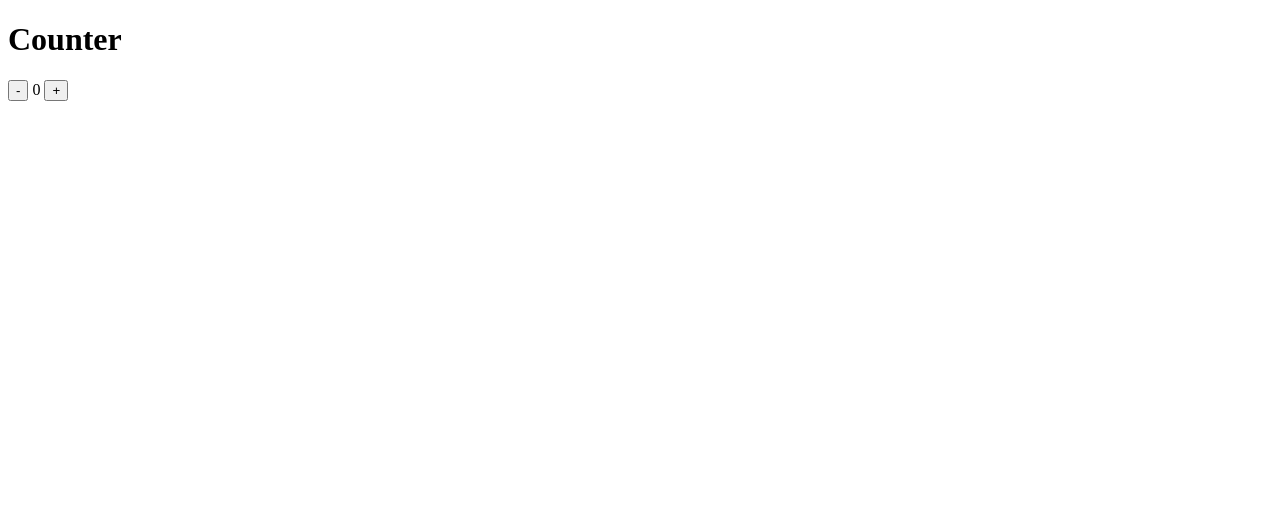
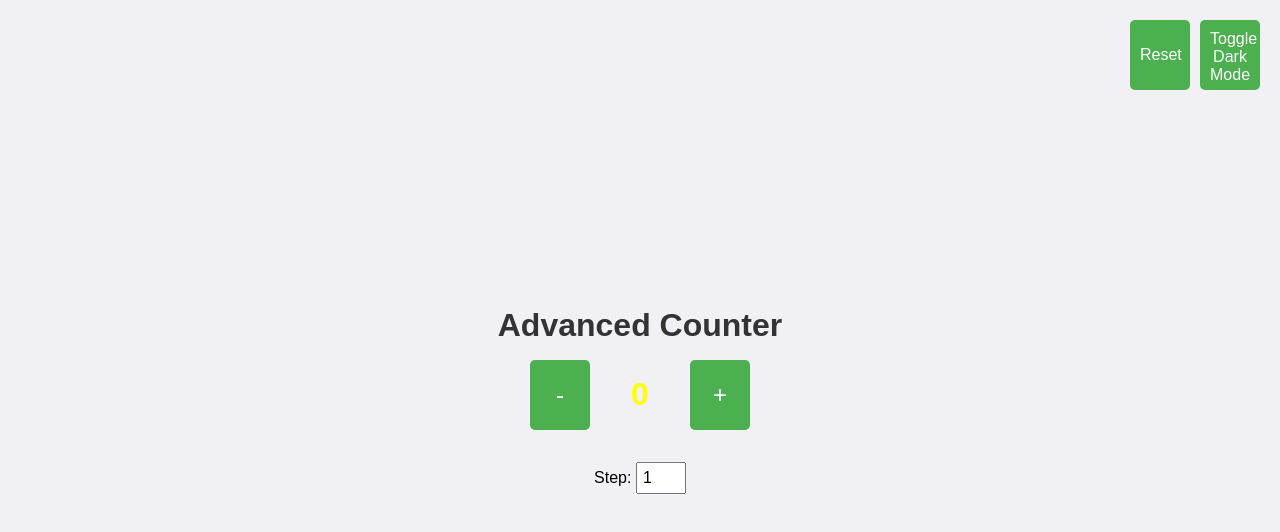
Before and after one commit to Trialerror-phase/JavaScript-counter, a plain HTML site: page index.html in a window 1280 px wide. Drawn offline with Linux system fonts and the light colour scheme.

Commit message:
update ondex.html to alow for dark and light mode

```diff
--- a/index.html
+++ b/index.html
@@ -3,16 +3,31 @@
 <head>
     <meta charset="UTF-8">
     <meta name="viewport" content="width=device-width, initial-scale=1.0">
-    <title>Simple Counter</title>
+    <title>Advanced Counter</title>
+    <link rel="stylesheet" href="style.css">
 </head>
 <body>
-    <h1>Counter</h1>
-    <div>
+    <h1>Advanced Counter</h1>
+
+    <!-- Counter display -->
+    <div class="counter-container">
         <button onclick="decrement()">-</button>
         <span id="count">0</span>
         <button onclick="increment()">+</button>
     </div>
 
+    <!-- Control buttons -->
+    <div class="controls">
+        <button onclick="reset()">Reset</button>
+        <button onclick="toggleDarkMode()">Toggle Dark Mode</button>
+    </div>
+
+    <!-- Settings for step increment -->
+    <div class="settings">
+        <label for="step">Step: </label>
+        <input type="number" id="step" value="1" onchange="updateStep()">
+    </div>
+
     <script src="counter.js"></script>
 </body>
 </html>
```
